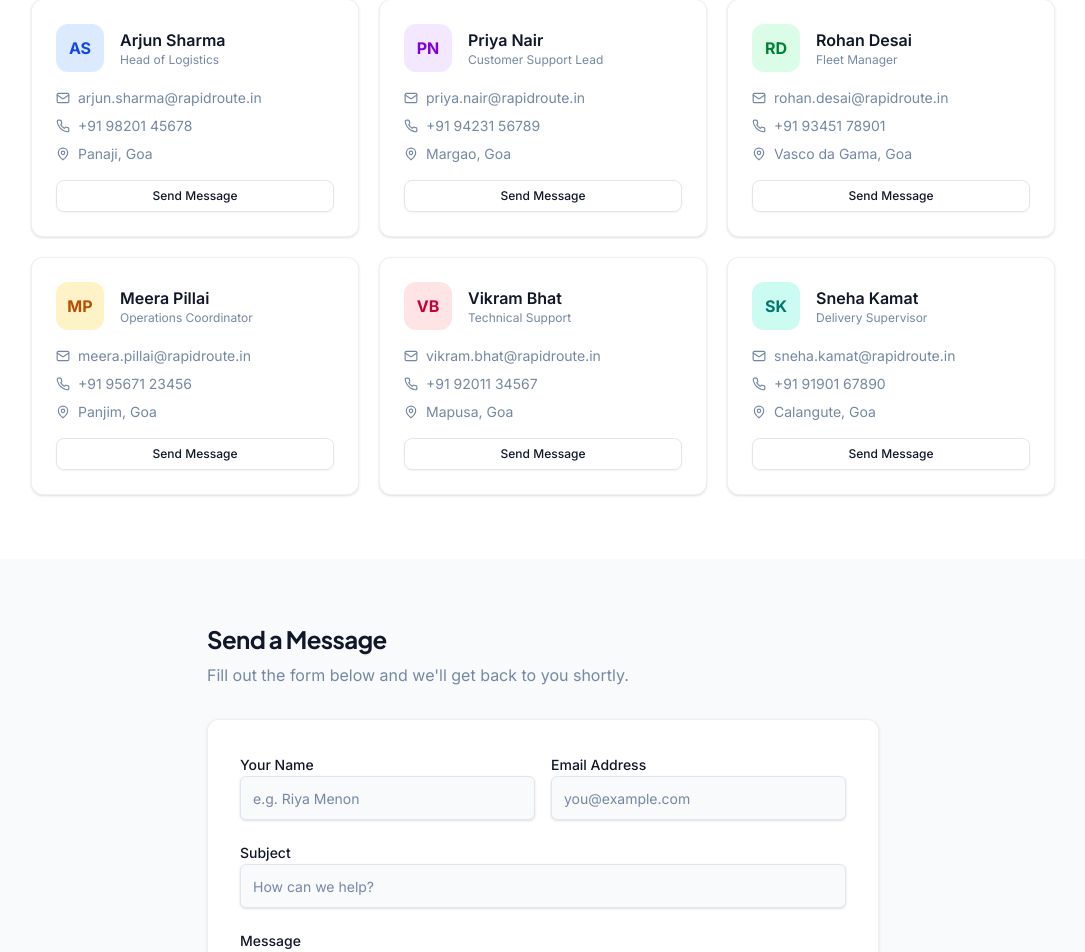
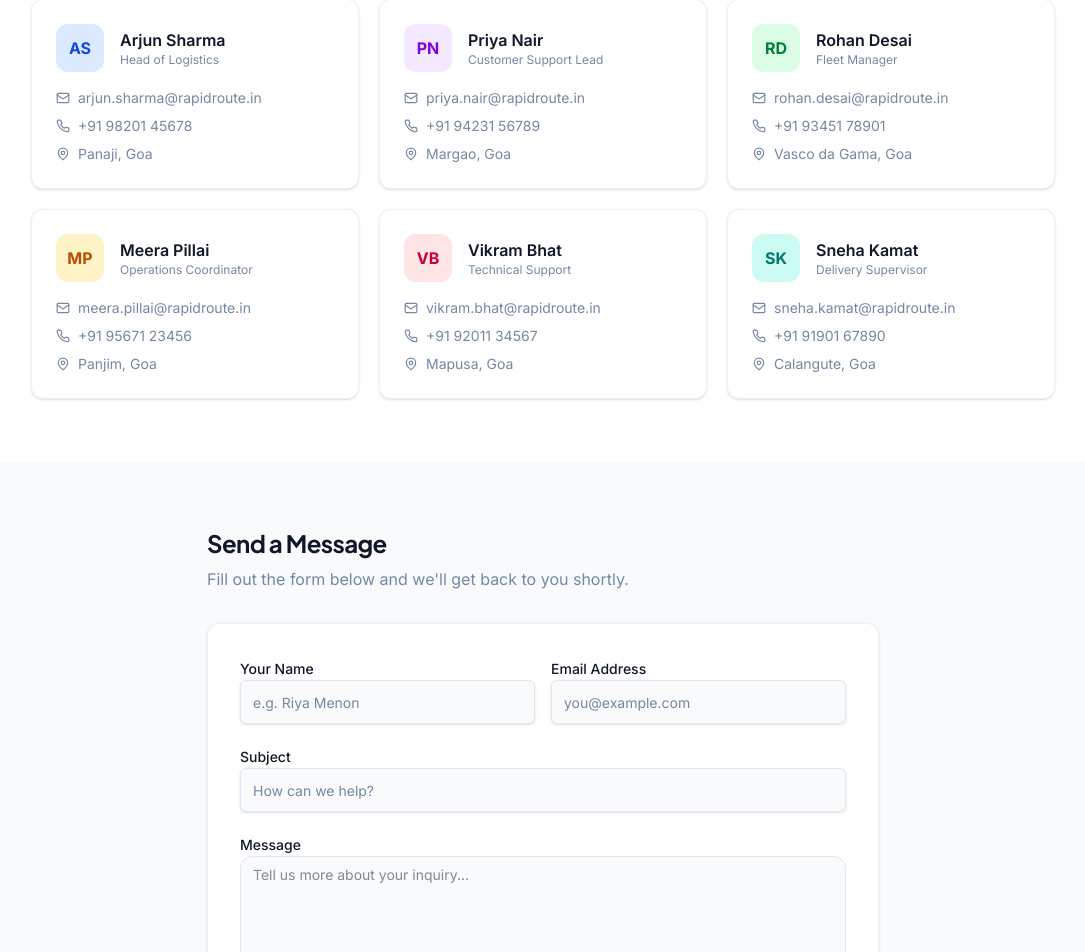
Before and after one commit to Ctrlpillar/Rapid_Route, a React (Vite) app in the folder frontend/: page /contacts in a window 1280 px wide. Shown: the part 732-1684 px from the top of the page, without its empty margins (97-1182 px from the left). Built offline with nearby package versions, Linux system fonts and the light colour scheme.

Commit message:
updated the ui  again

```diff
--- a/frontend/src/pages/contacts.tsx
+++ b/frontend/src/pages/contacts.tsx
@@ -104,9 +104,7 @@ export default function Contacts() {
                       <span>{contact.location}</span>
                     </div>
                   </div>
-                  <Button variant="outline" size="sm" className="w-full mt-4 rounded-lg">
-                    Send Message
-                  </Button>
+
                 </CardContent>
               </Card>
             ))}
--- a/frontend/src/pages/track.tsx
+++ b/frontend/src/pages/track.tsx
@@ -67,7 +67,7 @@ function TrackingMap({ route, currentStop, center, zoom, isSearching }: {
   const routePositions = route.map(p => p.pos);
   const activeStop = currentStop ?? route.length - 2;
   return (
-    <div className="rounded-2xl overflow-hidden border border-border/50" style={{ height: 380 }}>
+    <div className="rounded-2xl overflow-hidden border border-border/50 relative z-0" style={{ height: 380 }}>
       <MapContainer center={center} zoom={zoom} style={{ height: "100%", width: "100%" }} zoomControl={true} scrollWheelZoom={false}>
         <MapRecenter center={center} zoom={zoom} />
         <TileLayer attribution='&copy; OpenStreetMap' url="https://{s}.tile.openstreetmap.org/{z}/{x}/{y}.png" />
```
